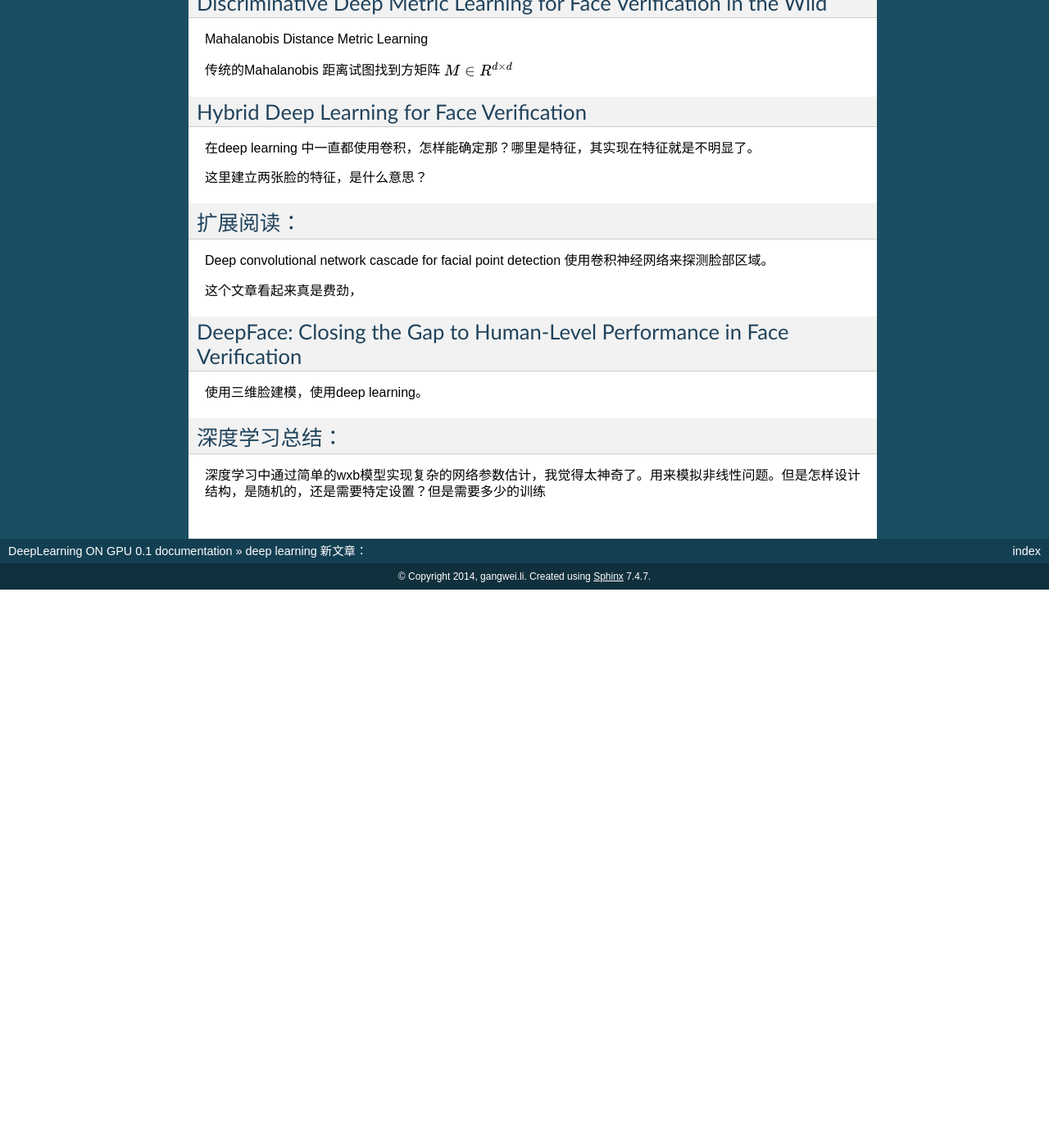
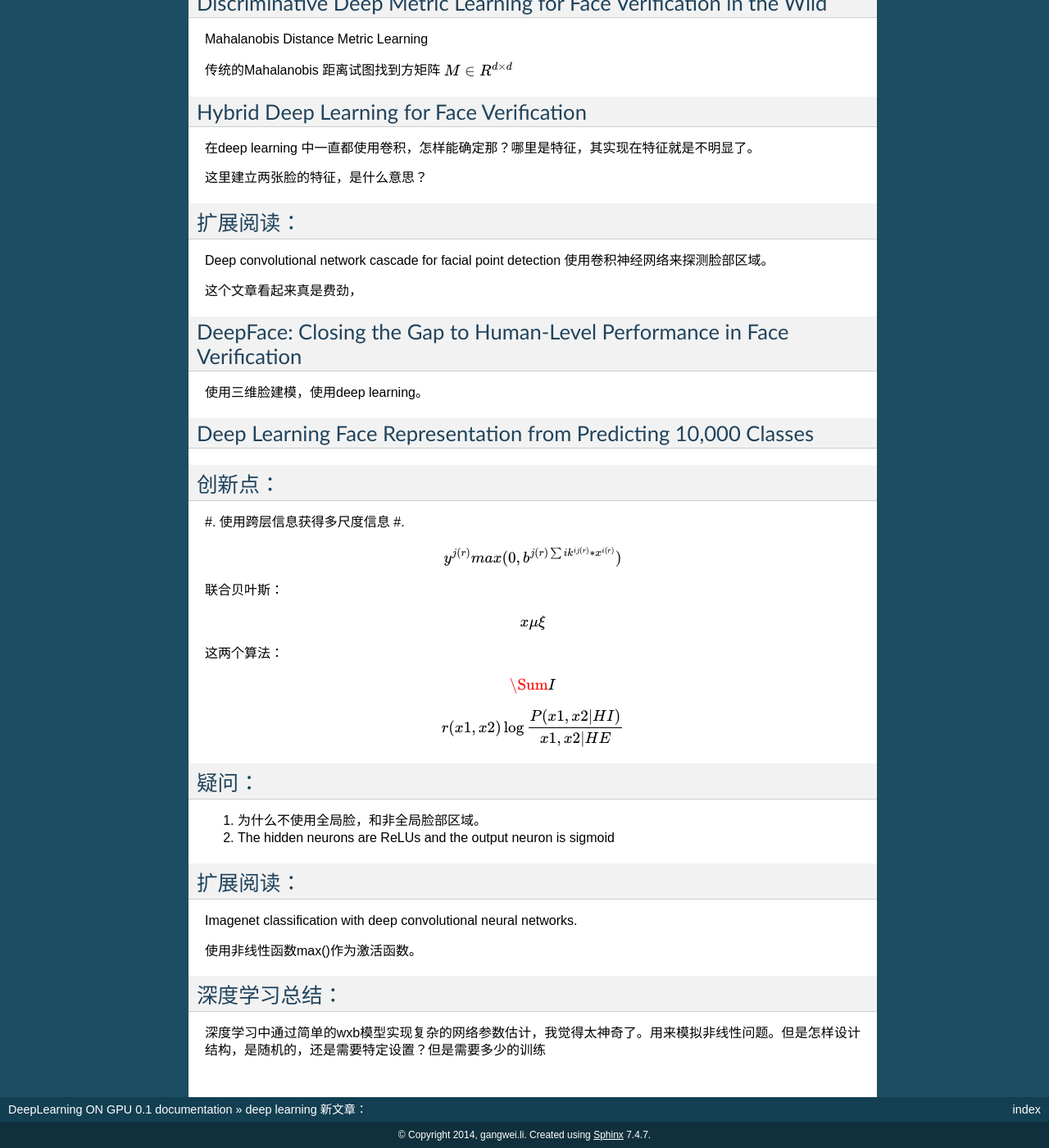
Before and after one commit to hiqdevlord/DeepLearningOnGPU, a Sphinx documentation site: the page built from source/Stage_4/NewPaper.rst, in a window 1280 px wide and 1400 px high, scrolled down 4023 px. Shown: the whole window at 82% size. Built offline with Sphinx 7.4.7, drawn with Linux system fonts in a browser that asks for light colours; pages that are not in the unit, such as notebooks, are missing from menus; before the commit the page ends 4742 px from its top, so only the background shows below that; some of the changed text lies outside the part shown.

Commit message:
加入Deep Learning Face Representation from Predicting 10,000 Classes

```diff
--- a/source/Stage_4/NewPaper.rst
+++ b/source/Stage_4/NewPaper.rst
@@ -224,6 +224,48 @@ DeepFace: Closing the Gap to Human-Level Performance in Face Verification
 
 使用三维脸建模，使用deep learning。
 
+Deep Learning Face Representation from Predicting 10,000 Classes
+================================================================
+
+创新点：
+=======
+
+#. 使用跨层信息获得多尺度信息
+#.
+
+.. math::
+
+   y^{j(r)} max(0,b^{j(r)\sum i k^{ij(r)}*x^{i(r)}})
+
+联合贝叶斯：
+
+.. math::
+   x \mu\xi
+
+这两个算法：
+
+.. math::
+
+   \Sum I
+
+.. math::
+
+   r(x1,x2) \log\frac{P(x1,x2|HI)}{x1,x2|HE}
+
+疑问：
+=====
+
+#. 为什么不使用全局脸，和非全局脸部区域。
+#. The hidden neurons are ReLUs and the output neuron is sigmoid
+
+
+扩展阅读：
+=========
+
+Imagenet classification with deep convolutional neural networks.
+
+使用非线性函数max()作为激活函数。
+
 深度学习总结：
 =============
 
```
